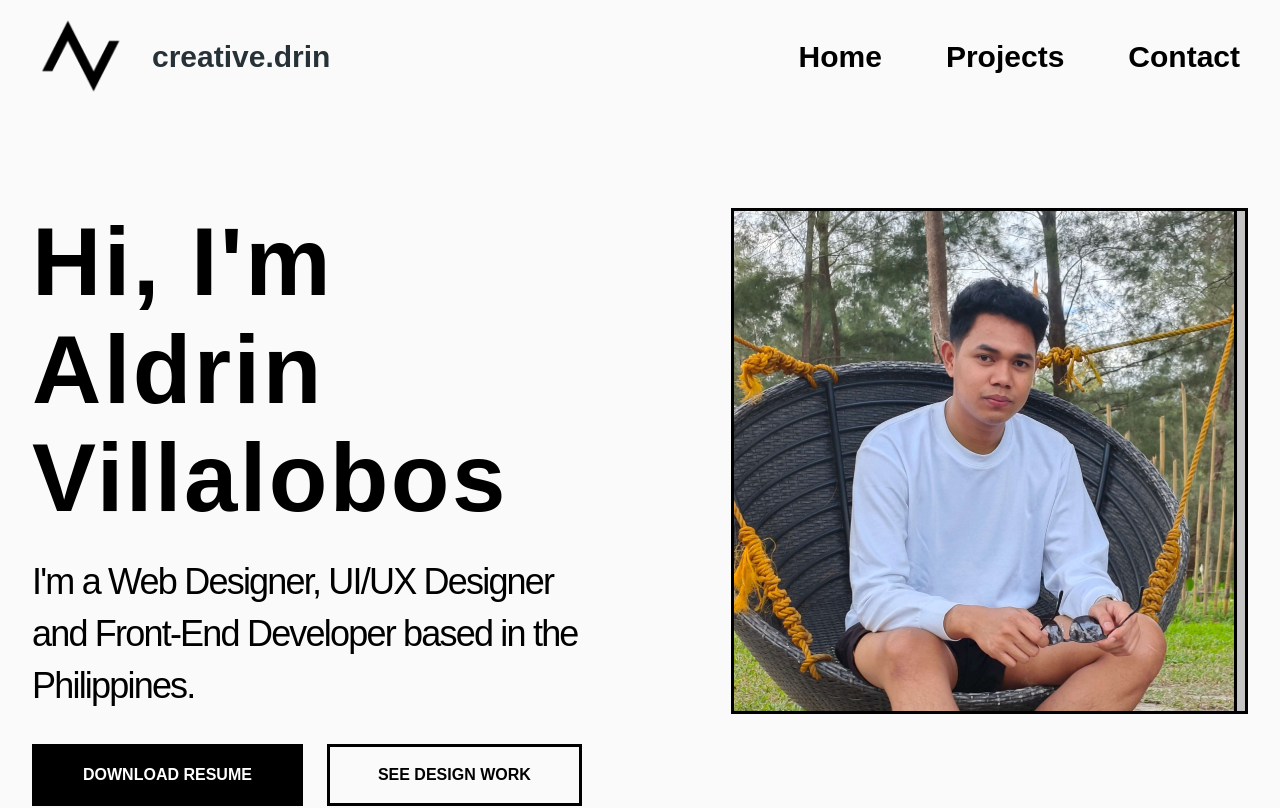
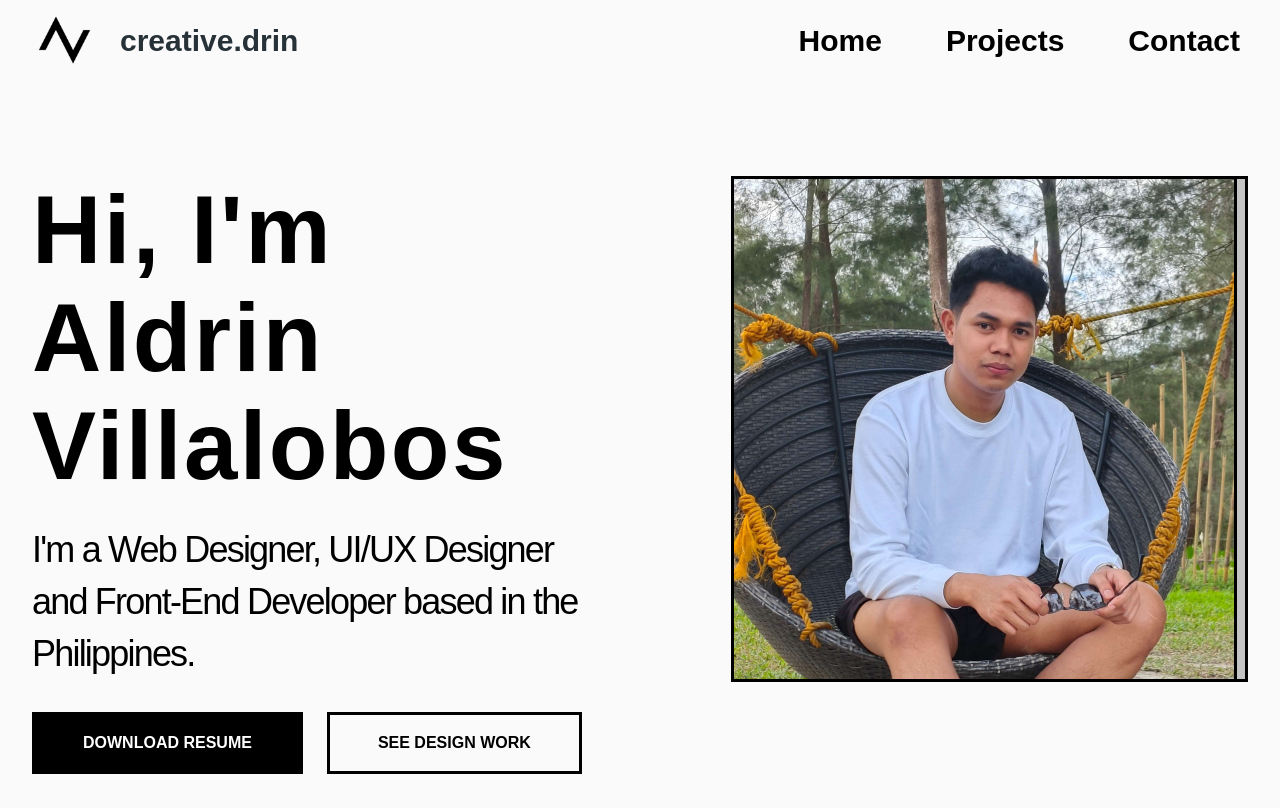
Before and after one commit to Drinooo/portfolio-retro, a React (Vite) app: page / in a window 1280 px wide. Shown: the top 808 px of the page. Built offline with nearby package versions, Linux system fonts and the light colour scheme; a web font is replaced by a local one; what taos would draw is missing.

Commit message:
Added font cdn

```diff
--- a/index.html
+++ b/index.html
@@ -4,12 +4,9 @@
     <meta charset="UTF-8" />
     <link rel="icon" type="image/svg+xml" href="\images\AV Logo.png" />
     <meta name="viewport" content="width=device-width, initial-scale=1.0" />
-    <link rel="preconnect" href="https://fonts.googleapis.com" />
-    <link rel="preconnect" href="https://fonts.gstatic.com" crossorigin />
-    <link
-      href="https://fonts.googleapis.com/css2?family=Bebas+Neue&family=Montserrat:wght@100;200;300;400;500;600;700;800;900&family=Poppins:wght@100;200;300;400;500;600;700;800;900&family=Questrial&family=Roboto:wght@100;300;400;500;700;900&family=Lato:wght@100;300;400;700;900;100;300;400;700;900&display=swap"
-      rel="stylesheet"
-    />
+    <link rel="preconnect" href="https://fonts.googleapis.com">
+    <link rel="preconnect" href="https://fonts.gstatic.com" crossorigin>
+    <link href="https://fonts.googleapis.com/css2?family=Bebas+Neue&family=Lato:wght@100;300;400;700;900&family=Montserrat:wght@100;200;300;400;500;600;700;800;900&family=Roboto:wght@100;300;400;500;700;900&display=swap" rel="stylesheet">
     <link href="https://fonts.cdnfonts.com/css/sofia-pro" rel="stylesheet" />
     <script>
       document.documentElement.classList.add("js");
--- a/src/App.css
+++ b/src/App.css
@@ -1,4 +1,5 @@
 @import url('https://fonts.cdnfonts.com/css/sofia-pro');
+@import url('https://fonts.googleapis.com/css2?family=Bebas+Neue&family=Lato:wght@100;300;400;700;900&family=Montserrat:wght@100;200;300;400;500;600;700;800;900&family=Roboto:wght@100;300;400;500;700;900&display=swap');
 
 ::-moz-selection { /* Code for Firefox */
   color: black;
--- a/src/components/Common/NavbarComponent.jsx
+++ b/src/components/Common/NavbarComponent.jsx
@@ -43,7 +43,7 @@ export const NavbarComponent = () => {
         <div className="mx-auto max-w-screen-2xl flex items-center justify-between text-blue-gray-900">
           <div className="flex items-center gap-4 hover:text-green">
             <Typography as="a" href="/" className="cursor-pointer">
-              <img src="/images/Logo Black.png" className="w-24" alt="" />
+              <img src="/images/Logo Black.png" className="w-[64px]" alt="" />
             </Typography>
             <Typography as="a" href="/"  className="md:text-h6 sm:text-h6Mobile font-semibold">creative.drin</Typography>
           </div>
--- a/src/pages/Projects.jsx
+++ b/src/pages/Projects.jsx
@@ -33,7 +33,7 @@ const Projects = () => {
   return (
     <Fragment>
       <motion.div initial={{ opacity: 0 }} whileInView={{ opacity: 1 }}>
-        <section className="space-y-4 max-w-screen-2xl mx-auto sm:pt-12 lg:pt-24 ">
+        <section className="space-y-4 max-w-screen-2xl mx-auto sm:pt-12 lg:pt-24">
           <div className="">
             <h2 className="mb-0 sm:text-h1Mobile md:text-h1 tracking-tight font-semibold text-gray-900">
               Projects
```
